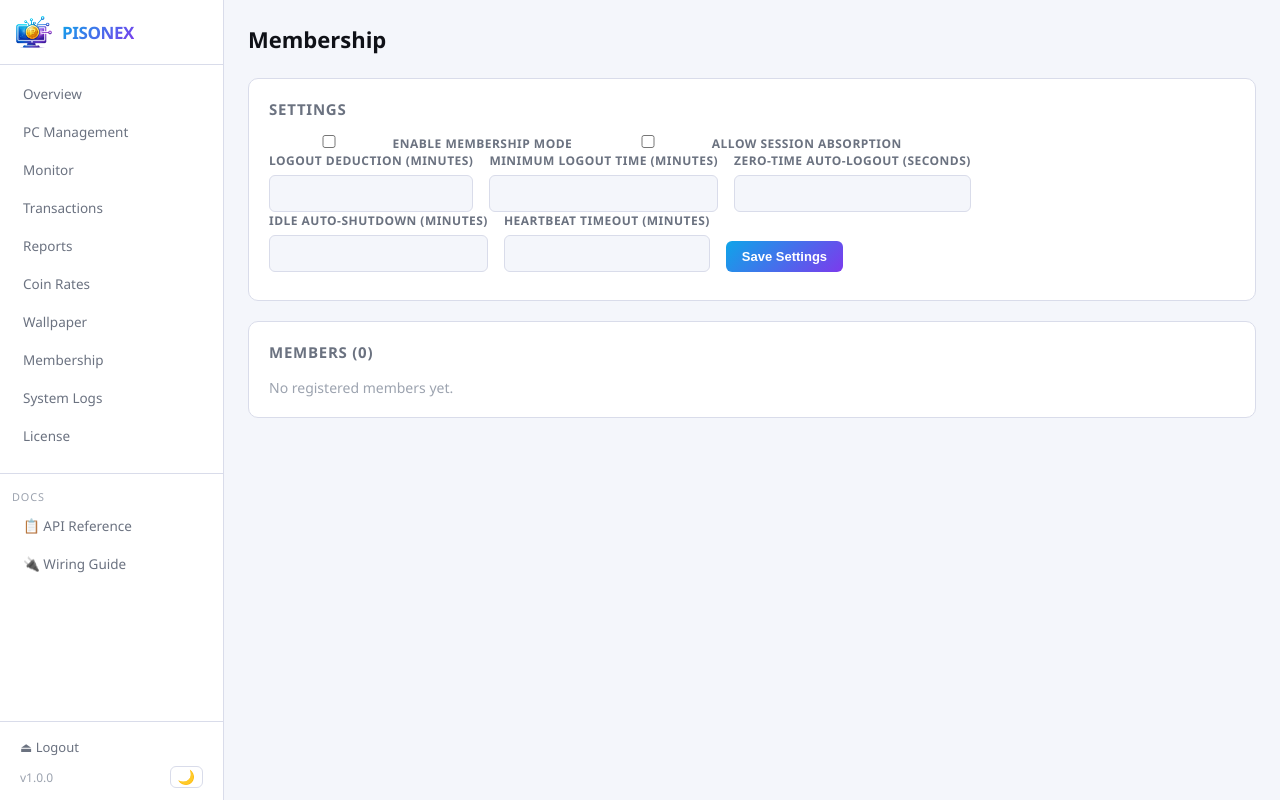
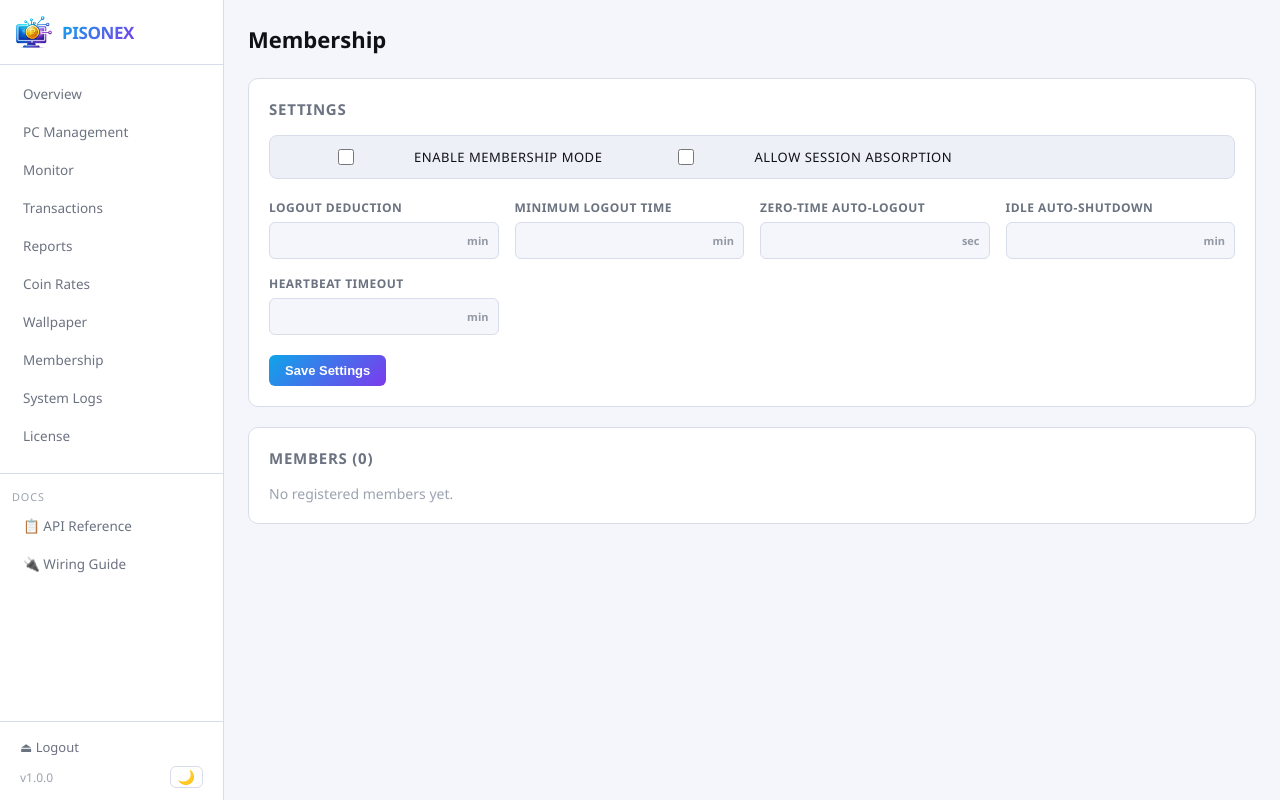
Before and after one commit to valentinjasongaje/pisonex, a FastAPI app: template server/dashboard/templates/membership.html in a window 1280 px wide. Run offline with FastAPI, Linux system fonts and the light colour scheme; the template is opened without the code that fills it, so the values that code supplies are empty; some libraries are stand-ins or nearby versions.

Commit message:
Update UI membership in the server admin

```diff
--- a/server/dashboard/templates/membership.html
+++ b/server/dashboard/templates/membership.html
@@ -9,54 +9,74 @@
 <div class="card">
   <h2>Settings</h2>
   <form id="membership-config-form" onsubmit="saveMembershipConfig(event)">
-    <div class="form-row">
-      <div class="form-group">
-        <label>
+
+    <!-- Toggle switches row -->
+    <div class="membership-toggles">
+      <label class="toggle-label">
         <input type="checkbox" id="cfg-membership-enabled"
           {% if config.membership_enabled %}checked{% endif %} />
-          Enable Membership Mode
+        <span>Enable Membership Mode</span>
+      </label>
+      <label class="toggle-label">
+        <input type="checkbox" id="cfg-absorption-enabled"
+          {% if config.absorption_enabled %}checked{% endif %} />
+        <span>Allow Session Absorption</span>
       </label>
     </div>
+
+    <!-- Number inputs grid -->
+    <div class="membership-grid">
       <div class="form-group">
-        <label>
-          <input type="checkbox" id="cfg-absorption-enabled"
-            {% if config.absorption_enabled %}checked{% endif %} />
-          Allow Session Absorption
-        </label>
+        <label for="cfg-logout-deduction">Logout Deduction</label>
+        <div class="input-suffix">
+          <input type="number" id="cfg-logout-deduction" min="0" max="60"
+            value="{{ config.logout_deduction_minutes }}" />
+          <span class="suffix">min</span>
         </div>
       </div>
-    <div class="form-row">
+
       <div class="form-group">
-        <label>Logout Deduction (minutes)</label>
-        <input type="number" id="cfg-logout-deduction" min="0" max="60"
-          value="{{ config.logout_deduction_minutes }}" />
-      </div>
-      <div class="form-group">
-        <label>Minimum Logout Time (minutes)</label>
+        <label for="cfg-min-logout">Minimum Logout Time</label>
+        <div class="input-suffix">
           <input type="number" id="cfg-min-logout" min="0" max="120"
             value="{{ config.minimum_logout_minutes }}" />
+          <span class="suffix">min</span>
         </div>
+      </div>
+
       <div class="form-group">
-        <label>Zero-Time Auto-Logout (seconds)</label>
+        <label for="cfg-zero-time">Zero-Time Auto-Logout</label>
+        <div class="input-suffix">
           <input type="number" id="cfg-zero-time" min="10" max="600"
             value="{{ config.zero_time_auto_logout_seconds }}" />
+          <span class="suffix">sec</span>
         </div>
       </div>
-    <div class="form-row">
+
       <div class="form-group">
-        <label>Idle Auto-Shutdown (minutes)</label>
+        <label for="cfg-idle-shutdown">Idle Auto-Shutdown</label>
+        <div class="input-suffix">
           <input type="number" id="cfg-idle-shutdown" min="0" max="60"
             value="{{ config.idle_auto_shutdown_minutes }}" />
+          <span class="suffix">min</span>
         </div>
+      </div>
+
       <div class="form-group">
-        <label>Heartbeat Timeout (minutes)</label>
+        <label for="cfg-heartbeat-timeout">Heartbeat Timeout</label>
+        <div class="input-suffix">
           <input type="number" id="cfg-heartbeat-timeout" min="5" max="1440"
             value="{{ config.member_heartbeat_timeout_minutes }}" />
+          <span class="suffix">min</span>
         </div>
-      <button type="submit" class="btn btn-primary align-end">Save Settings</button>
+      </div>
+    </div>
+
+    <div class="membership-actions">
+      <button type="submit" class="btn btn-primary">Save Settings</button>
+      <span id="config-status"></span>
     </div>
   </form>
-  <div id="config-status" style="margin-top:.5rem;font-size:.85rem"></div>
 </div>
 
 <!-- Members List -->
@@ -109,6 +129,78 @@
   <p style="color:var(--gray)">No registered members yet.</p>
   {% endif %}
 </div>
+
+<style>
+  .membership-toggles {
+    display: flex;
+    gap: 24px;
+    flex-wrap: wrap;
+    margin-bottom: 20px;
+    padding: 12px 16px;
+    background: var(--surface-2, rgba(255,255,255,0.03));
+    border-radius: 8px;
+    border: 1px solid var(--border, rgba(255,255,255,0.06));
+  }
+  .toggle-label {
+    display: flex;
+    align-items: center;
+    gap: 8px;
+    font-size: 13px !important;
+    font-weight: 500 !important;
+    color: var(--text, #e2e8f0) !important;
+    cursor: pointer;
+  }
+  .toggle-label input[type="checkbox"] {
+    width: 16px;
+    height: 16px;
+    accent-color: var(--blue, #3b82f6);
+  }
+
+  .membership-grid {
+    display: grid;
+    grid-template-columns: repeat(auto-fill, minmax(200px, 1fr));
+    gap: 16px;
+    margin-bottom: 20px;
+  }
+  .membership-grid .form-group {
+    display: flex;
+    flex-direction: column;
+    gap: 6px;
+  }
+  .membership-grid label {
+    font-size: 12px;
+    font-weight: 600;
+    color: var(--text-dim, #94a3b8);
+  }
+
+  .input-suffix {
+    display: flex;
+    align-items: center;
+    position: relative;
+  }
+  .input-suffix input {
+    width: 100%;
+    padding-right: 40px;
+  }
+  .input-suffix .suffix {
+    position: absolute;
+    right: 10px;
+    font-size: 11px;
+    font-weight: 600;
+    color: var(--text-dim, #94a3b8);
+    pointer-events: none;
+    opacity: 0.7;
+  }
+
+  .membership-actions {
+    display: flex;
+    align-items: center;
+    gap: 12px;
+  }
+  .membership-actions #config-status {
+    font-size: 0.85rem;
+  }
+</style>
 
 <script>
 async function saveMembershipConfig(e) {
```
Also changed, not shown: 3 other files. Lines whose indentation alone changed are shown as unchanged.
